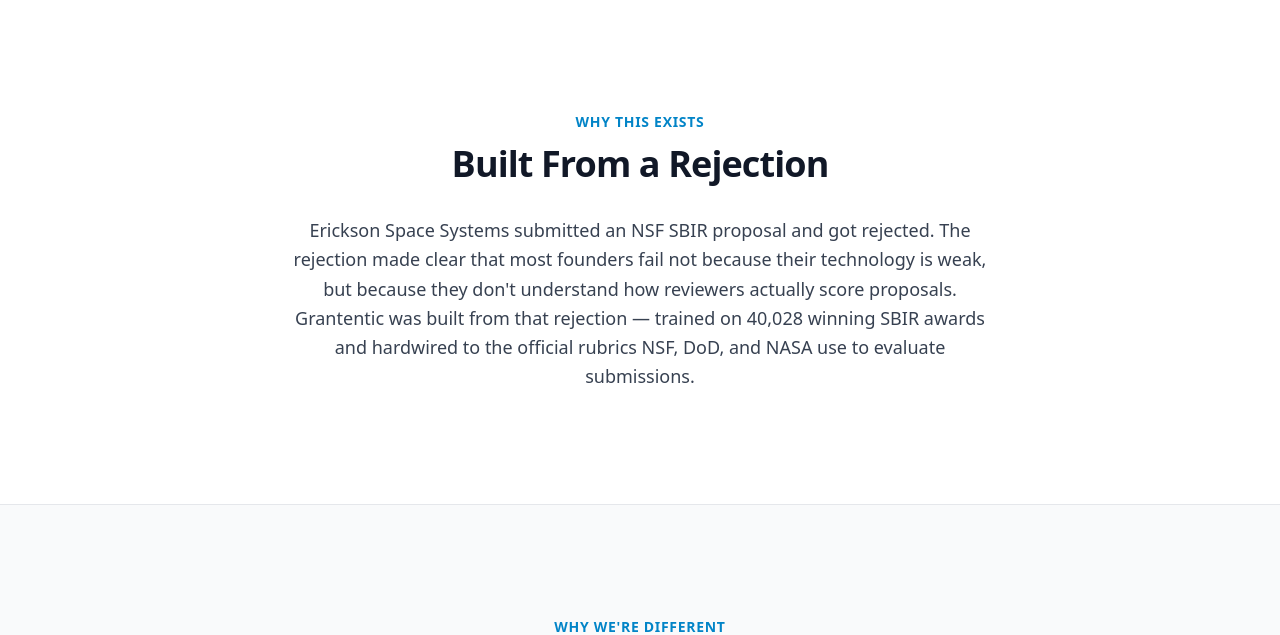
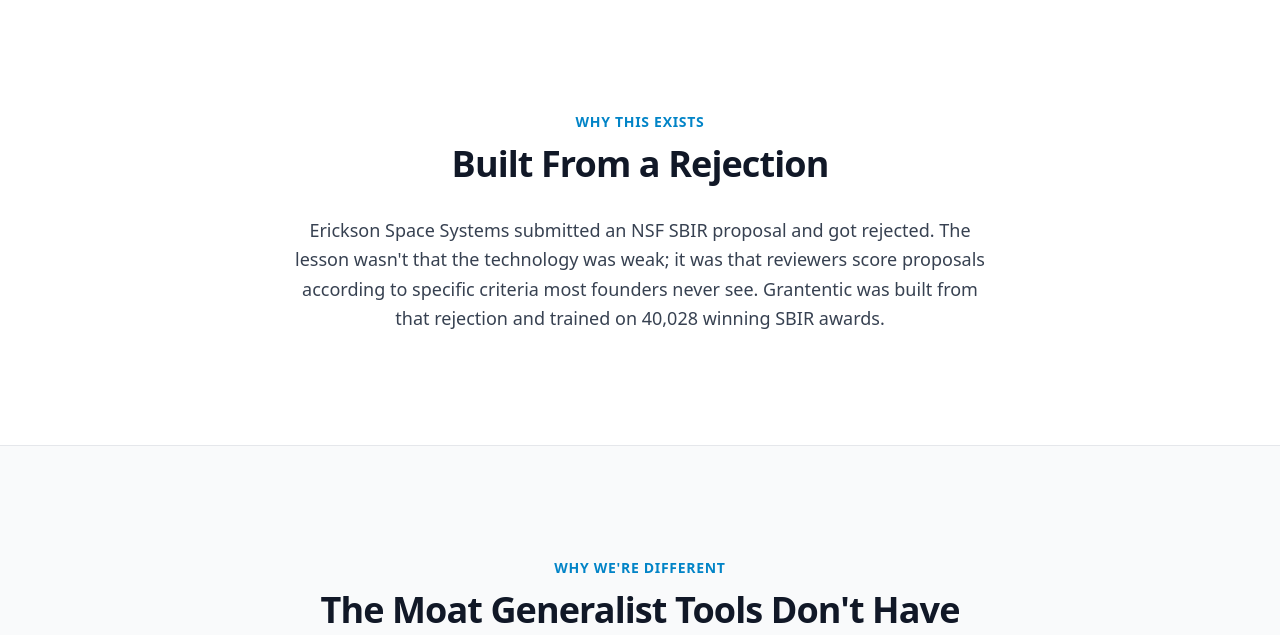
Before and after one commit to tommytoyou/grantentic, a FastAPI app: template templates/landing.html in a window 1280 px wide. Shown: the part 1634-2269 px from the top of the page. Run offline with FastAPI, Linux system fonts and the light colour scheme; the template is opened without the code that fills it, so the values that code supplies are empty; some libraries are stand-ins or nearby versions.

Commit message:
Shorten Origin section copy
Co-Authored-By: Claude Sonnet 4.6 <noreply@anthropic.com>

```diff
--- a/templates/landing.html
+++ b/templates/landing.html
@@ -91,7 +91,7 @@
         <p class="text-sm uppercase tracking-wider font-semibold text-primary-600 mb-3">Why This Exists</p>
         <h2 class="text-3xl sm:text-4xl font-bold text-gray-900 tracking-tight mb-8">Built From a Rejection</h2>
         <p class="text-lg text-gray-700 leading-relaxed">
-            Erickson Space Systems submitted an NSF SBIR proposal and got rejected. The rejection made clear that most founders fail not because their technology is weak, but because they don't understand how reviewers actually score proposals. Grantentic was built from that rejection — trained on 40,028 winning SBIR awards and hardwired to the official rubrics NSF, DoD, and NASA use to evaluate submissions.
+            Erickson Space Systems submitted an NSF SBIR proposal and got rejected. The lesson wasn't that the technology was weak; it was that reviewers score proposals according to specific criteria most founders never see. Grantentic was built from that rejection and trained on 40,028 winning SBIR awards.
         </p>
     </div>
 </section>
```
